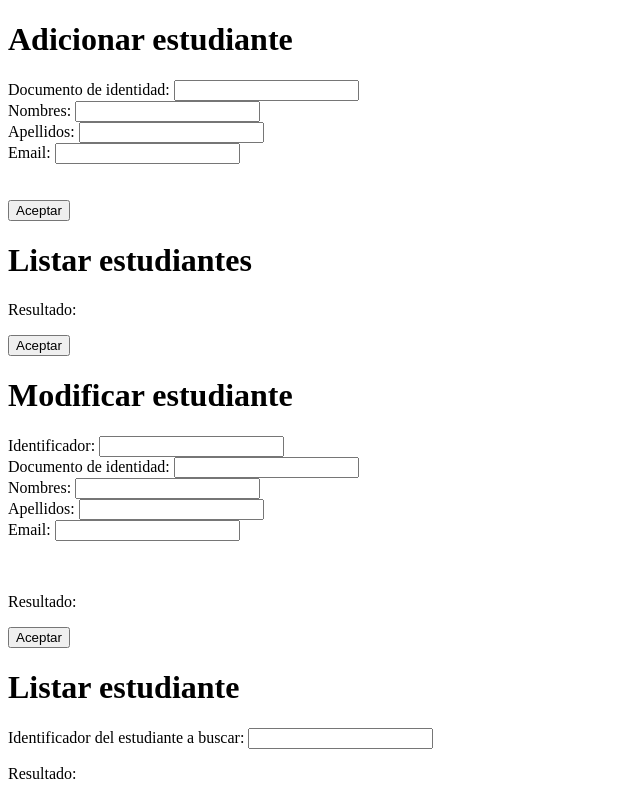
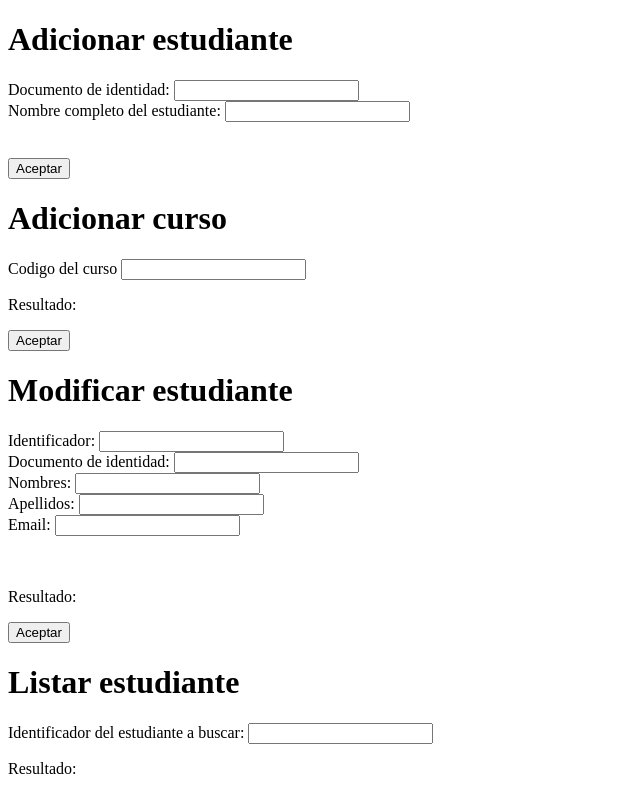
Before and after one commit to Gaus80/Taller7, a plain HTML site: page Frontend/index.html in a window 1280 px wide. Shown: the top 791 px of the page, without its empty margins (0-640 px from the left). Drawn offline with Linux system fonts and the light colour scheme; files whose address does not match are found by name.

Commit message:
actualizacion adicionar curso

```diff
--- a/Frontend/index.html
+++ b/Frontend/index.html
@@ -10,21 +10,16 @@
 <div>
     <form id="adicionarEstudiante">
         <div>
+
             <label for="dni">Documento de identidad:</label>
             <input type="text" id="dni" placeHolder="">
             <br>
 
-            <label for="nombre">Nombres:</label>
+            <label for="nombre">Nombre completo del estudiante:</label>
             <input type="text" id="nombre" placeHolder="">
             <br>
 
-            <label for="apellidos">Apellidos:</label>
-            <input type="text" id="apellidos" placeHolder="">
-            <br>
 
-            <label for="correo">Email:</label>
-            <input type="text" id="correo" placeHolder="" value="">
-            <br>
             <br>
             <br>
             <input type="submit" onclick="guardar()" value="Aceptar">
@@ -32,9 +27,14 @@
     </form>
 
 </div>
-<h1>Listar estudiantes</h1>
+<h1>Adicionar curso</h1>
 <div>
-    <form id="listarEstudiantes">
+    <div>
+        <label for="adicionarCurso">Codigo del curso</label>
+        <input type=" text" id="adicionarCurso"
+    </div>
+    <form id="adicionarCurso">
+
         <p id="rta">Resultado:</p>
         <input type="submit" onclick="listar()" value="Aceptar">
     </form>
```
